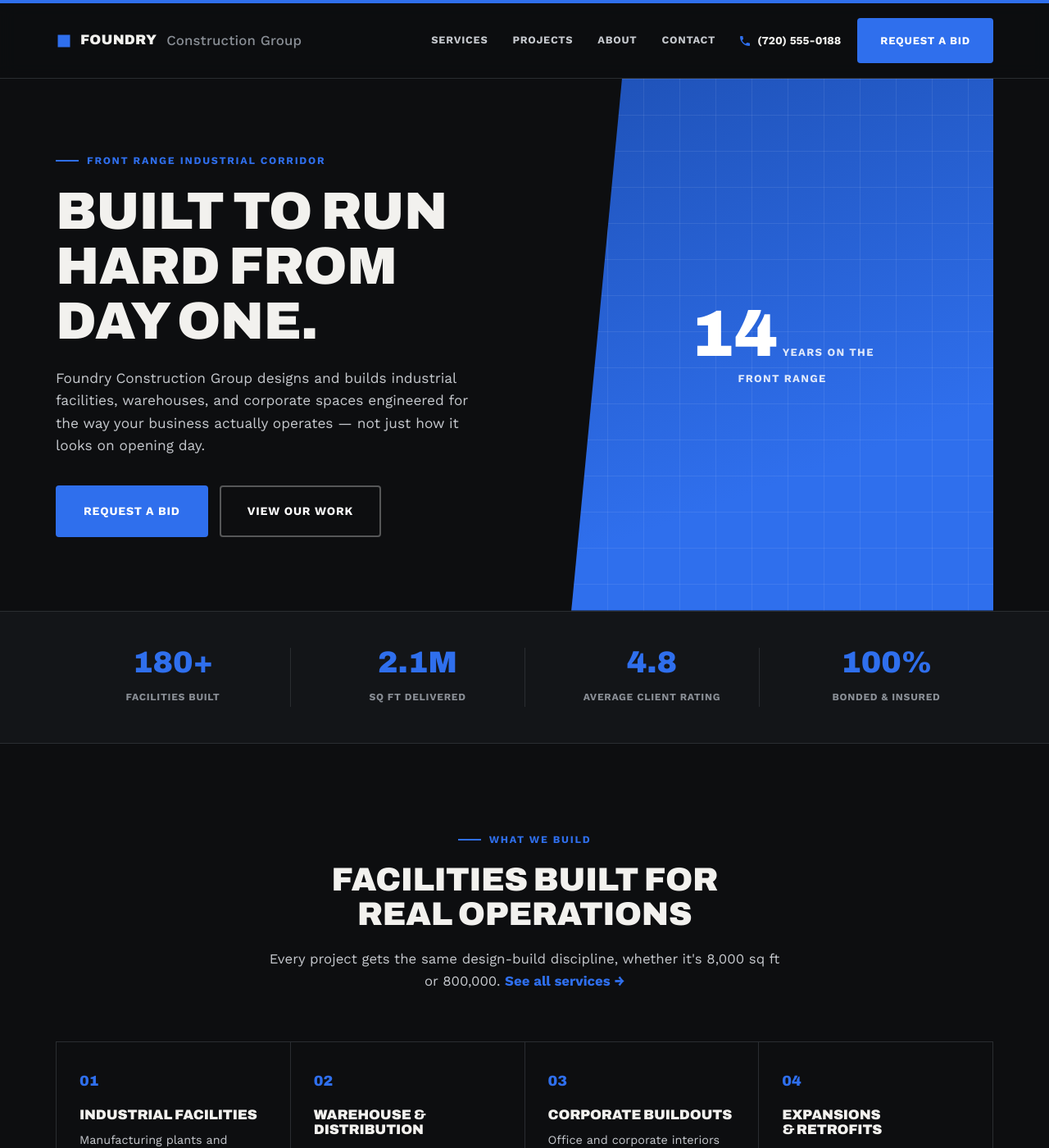
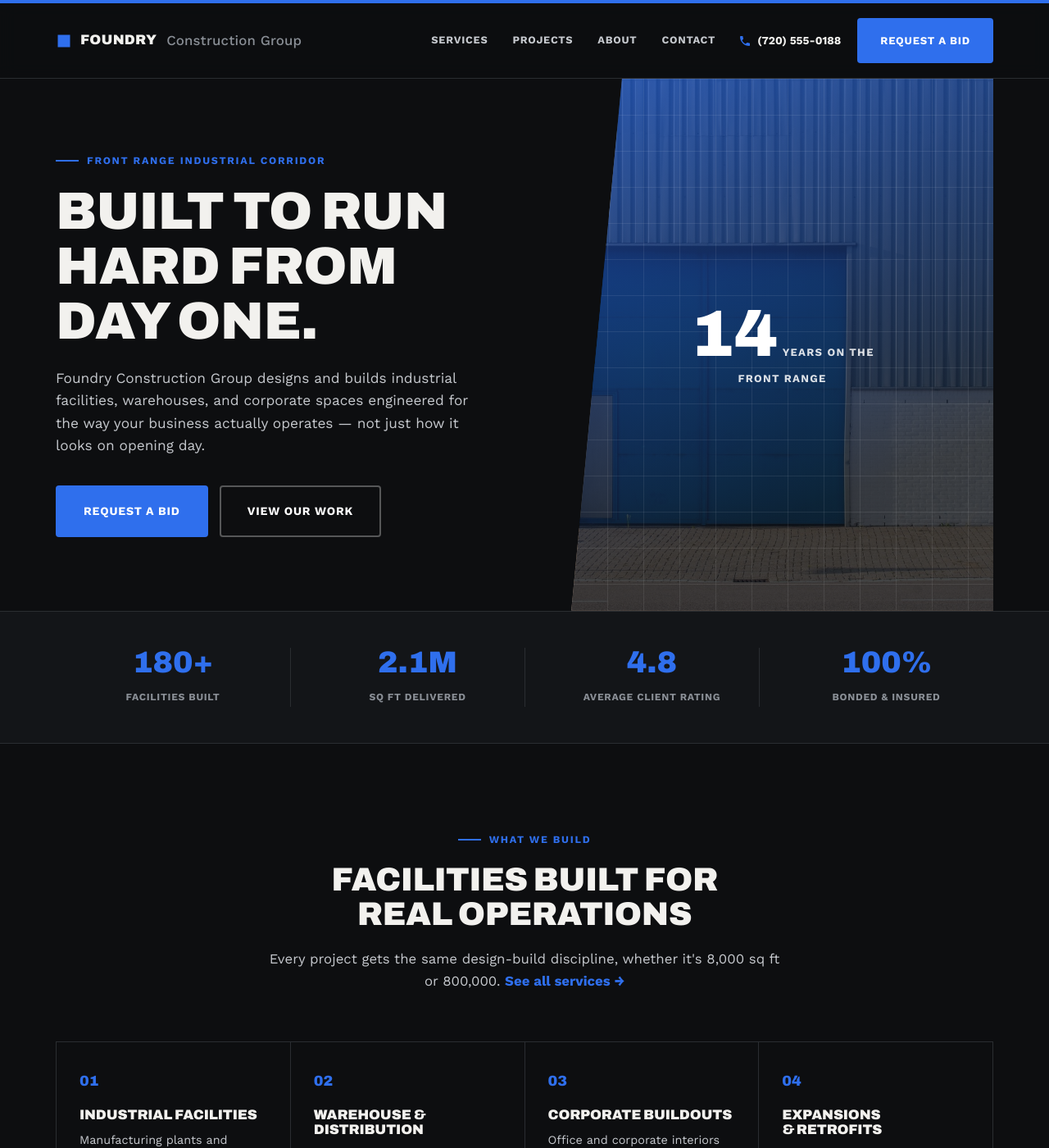
Before and after one commit to WebDashy/foundry-construction, a Jekyll site: the page built from index.html, in a window 1280 px wide and 1400 px high. Shown: the whole window at 82% size. Built offline with Jekyll 4.4.1, drawn with Linux system fonts in a browser that asks for light colours.

Commit message:
Add real stock photography to hero and project gallery
Co-Authored-By: Claude Sonnet 5 <noreply@anthropic.com>

```diff
--- a/assets/css/styles.css
+++ b/assets/css/styles.css
@@ -215,12 +215,24 @@ img { max-width: 100%; display: block; }
 
 .hero-panel {
   position: relative;
-  background: linear-gradient(160deg, var(--accent-dark), var(--accent) 70%);
   clip-path: polygon(12% 0, 100% 0, 100% 100%, 0% 100%);
   display: flex;
   align-items: center;
   justify-content: center;
   padding: 60px 40px;
+  overflow: hidden;
+}
+.hero-panel-photo {
+  position: absolute;
+  inset: 0;
+  width: 100%;
+  height: 100%;
+  object-fit: cover;
+}
+.hero-panel-tint {
+  position: absolute;
+  inset: 0;
+  background: linear-gradient(160deg, rgba(31,82,184,0.82), rgba(15,20,26,0.78) 75%);
 }
 .hero-panel-grid {
   position: absolute;
@@ -301,22 +313,16 @@ img { max-width: 100%; display: block; }
 .project-card { background: var(--bg); }
 .project-media {
   height: 190px;
-  display: flex;
-  align-items: center;
-  justify-content: center;
-  color: rgba(255, 255, 255, 0.9);
   position: relative;
   overflow: hidden;
 }
-.project-media::before {
-  content: "";
-  position: absolute; inset: 0;
-  background-image: linear-gradient(rgba(255,255,255,0.06) 1px, transparent 1px), linear-gradient(90deg, rgba(255,255,255,0.06) 1px, transparent 1px);
-  background-size: 28px 28px;
+.project-media img {
+  width: 100%;
+  height: 100%;
+  object-fit: cover;
+  transition: transform 0.3s ease;
 }
-.project-media-a { background: linear-gradient(135deg, var(--accent-dark), var(--accent)); }
-.project-media-b { background: linear-gradient(135deg, #2b2f36, #464c56); }
-.project-media-c { background: linear-gradient(135deg, #101216, #2a2d33); }
+.project-card:hover .project-media img { transform: scale(1.06); }
 .project-body { padding: 24px 26px 28px; }
 .project-tag {
   display: inline-block;
--- a/index.html
+++ b/index.html
@@ -22,6 +22,8 @@ permalink: /
       </div>
     </div>
     <div class="hero-panel">
+      <img class="hero-panel-photo" src="{{ '/assets/img/hero.jpg' | relative_url }}" alt="Industrial facility built by Foundry Construction Group" width="1600" height="1067">
+      <div class="hero-panel-tint" aria-hidden="true"></div>
       <div class="hero-panel-grid" aria-hidden="true"></div>
       <div class="hero-panel-content">
         <span class="hero-panel-num">{{ site.business.years_building }}</span>
@@ -112,7 +114,7 @@ permalink: /
     </div>
     <div class="projects-grid">
       <article class="project-card">
-        <div class="project-media project-media-a" aria-hidden="true"></div>
+        <div class="project-media"><img src="{{ '/assets/img/project-industrial.jpg' | relative_url }}" alt="Industrial fabrication plant exterior" width="800" height="600"></div>
         <div class="project-body">
           <span class="project-tag">Industrial</span>
           <h3>Aurora Fabrication Plant</h3>
@@ -120,7 +122,7 @@ permalink: /
         </div>
       </article>
       <article class="project-card">
-        <div class="project-media project-media-b" aria-hidden="true"></div>
+        <div class="project-media"><img src="{{ '/assets/img/project-warehouse.jpg' | relative_url }}" alt="Warehouse distribution center interior" width="800" height="600"></div>
         <div class="project-body">
           <span class="project-tag">Warehouse</span>
           <h3>Commerce City Distribution Hub</h3>
@@ -128,7 +130,7 @@ permalink: /
         </div>
       </article>
       <article class="project-card">
-        <div class="project-media project-media-c" aria-hidden="true"></div>
+        <div class="project-media"><img src="{{ '/assets/img/project-corporate.jpg' | relative_url }}" alt="Corporate office buildout interior corridor" width="800" height="600"></div>
         <div class="project-body">
           <span class="project-tag">Corporate</span>
           <h3>DTC Office Buildout</h3>
```
Also changed, not shown: projects/index.html (+6 -6 lines), assets/img/hero.jpg (added), assets/img/project-corporate.jpg (added), assets/img/project-industrial.jpg (added), assets/img/project-warehouse.jpg (added).
